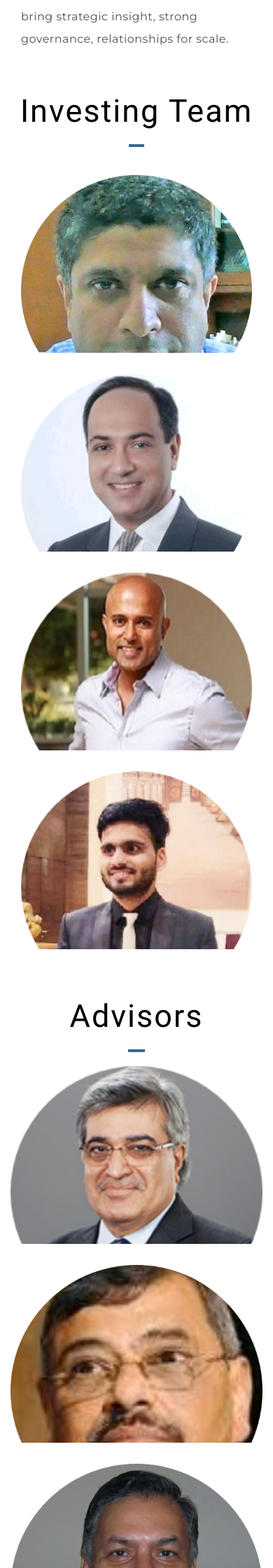
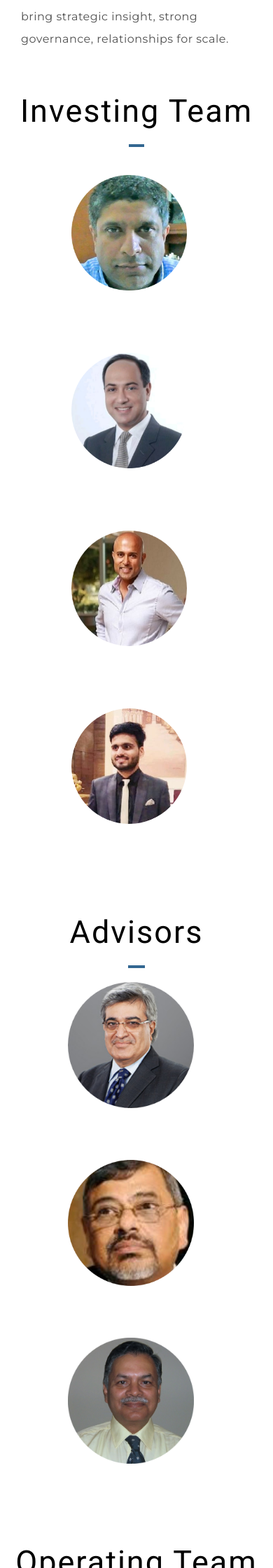
Before and after one commit to agarwalkeshavaa/kindleventures, a PHP site: page / in a window 390 px wide. Shown: the part 3820-6060 px from the top of the page at 70% size. Run offline with PHP 8.4, Linux system fonts and the light colour scheme.

Commit message:
final chnages

```diff
--- a/assets/css/style.css
+++ b/assets/css/style.css
@@ -923,6 +923,7 @@ body.mobile-nav-active #mobile-nav-toggle i {
     overflow: hidden;
   position: relative;
   width: 100%;
+
 }
 
 @media (max-width: 991px) {
@@ -930,6 +931,7 @@ body.mobile-nav-active #mobile-nav-toggle i {
     margin-bottom: 30px;
   }
 }
+
 
 #team .team-block img {
   width: 100%;
@@ -1556,11 +1558,24 @@ width:300px;  }
 .proposition-list .list-heading {
   font-size:12px;
 }
+#team .team-block {
+  margin-bottom: 0px;
+ width:50%;
+ box-shadow: 0 0 0px #fff;
+
+}
+#team .team-block .team-content {
+  box-shadow: 0 0 0px #fff;
+}
 .marg{
-  margin-left:0%;
+  margin-left:21%;
 }
 .portmarg{
   margin-left:0px;
+}
+.investors
+{
+  margin-left:20%;
 }
 
 }
--- a/index.html
+++ b/index.html
@@ -248,13 +248,13 @@
 
     <section id="team" class="padd-section text-center">
       <div id="investing-team"></div>
-      <div class="container" data-aos="fade-up">
+      <div class="container " data-aos="fade-up">
         <div class="section-title text-center">
 
           <h2><b>Investing Team</b> <h2>
             <hr style="width:5%;border:2px solid #336791">
         </div>
-        <div class="container">
+        <div class="container investors">
         <div class="row" >
 
           <div class="col-md-6 col-md-4 col-lg-3" data-aos="zoom-in" data-aos-delay="100">
```
